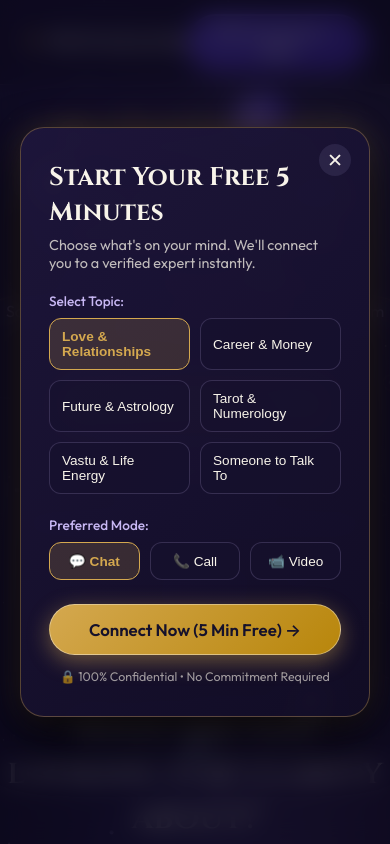
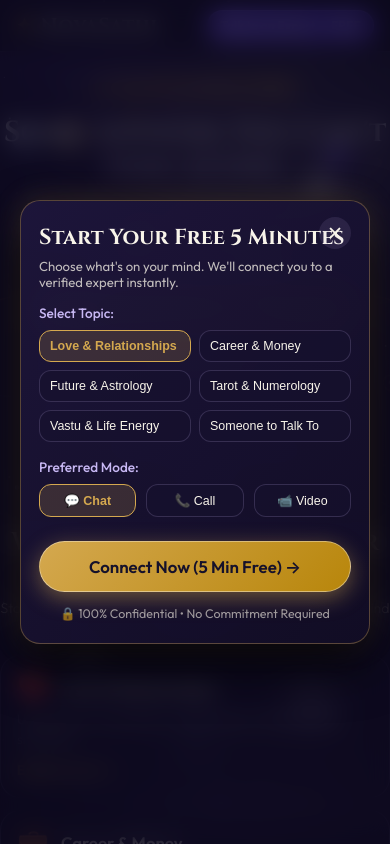
Before and after one commit to sidsahu4570-droid/novasathi-landing-page, a React (Vite) app: page / in a window 390 px wide. Both pictures are taken after a click on the button "Talk to an Expert — FREE". Shown: the top 844 px of the page. Built offline with nearby package versions, Linux system fonts and the light colour scheme.

Commit message:
fix: Complete mobile responsiveness optimization across all viewports

```diff
--- a/src/index.css
+++ b/src/index.css
@@ -891,26 +891,353 @@ html, body {
 }
 
 /* ----------------------------------------------------
-   RESPONSIVE ADJUSTMENTS
+   RESPONSIVE ADJUSTMENTS & MOBILE OPTIMIZATION
    ---------------------------------------------------- */
 @media (max-width: 900px) {
-  .hero-headline { font-size: 2.4rem; }
+  .hero-headline { font-size: 2.2rem; }
   .problem-grid { grid-template-columns: repeat(2, 1fr); }
   .steps-container { grid-template-columns: 1fr; gap: 14px; }
   .testimonials-grid { grid-template-columns: 1fr; gap: 14px; }
-  .trust-strip { flex-direction: column; gap: 8px; border-radius: 20px; }
-  .trust-strip-divider { display: none; }
   .nav-links { display: none; } /* Mobile navbar simplification */
 }
 
-@media (max-width: 600px) {
-  .hero-headline { font-size: 1.95rem; }
-  .hero-subheading { font-size: 1rem; }
-  .problem-grid { grid-template-columns: 1fr; }
-  .hero-trust-badges { flex-direction: column; gap: 6px; border-radius: 16px; }
-  .final-cta-headline { font-size: 1.7rem; }
-  .final-cta-offer { font-size: 1.4rem; }
+@media (max-width: 768px) {
+  html, body {
+    overflow-x: hidden !important;
+    width: 100% !important;
+    position: relative;
+  }
+
+  .cosmic-container {
+    width: 100vw !important;
+    max-width: 100% !important;
+    overflow: hidden !important;
+  }
+
+  .content-container {
+    padding: 0 16px !important;
+    width: 100% !important;
+    max-width: 100% !important;
+    box-sizing: border-box !important;
+  }
+
+  /* Celestial background elements on mobile */
+  .planet-ringed {
+    top: 18% !important;
+    right: 3% !important;
+    width: 55px !important;
+    height: 55px !important;
+    opacity: 0.6 !important;
+  }
+  .planet-sphere-violet {
+    width: 32px !important;
+    height: 32px !important;
+  }
+  .planet-ring {
+    width: 65px !important;
+    height: 20px !important;
+  }
+
+  .planet-orb-left {
+    top: 14% !important;
+    left: 3% !important;
+    width: 28px !important;
+    height: 28px !important;
+    opacity: 0.5 !important;
+  }
+
+  /* Navbar Mobile Layout */
+  .navbar {
+    padding: 10px 0 !important;
+  }
+
+  .navbar-inner {
+    display: flex !important;
+    align-items: center !important;
+    justify-content: space-between !important;
+    gap: 8px !important;
+  }
+
+  .logo-link {
+    font-size: 1.25rem !important;
+    white-space: nowrap !important;
+  }
+
+  .nav-cta {
+    font-size: 0.78rem !important;
+    padding: 7px 12px !important;
+    white-space: nowrap !important;
+    border-radius: 99px !important;
+    box-shadow: 0 4px 12px rgba(109, 74, 255, 0.35) !important;
+  }
+
+  /* Hero Mobile Layout */
+  .hero-section {
+    padding: 22px 0 18px 0 !important;
+  }
+
+  .hero-offer-badge {
+    font-size: 0.78rem !important;
+    padding: 5px 12px !important;
+    margin-bottom: 14px !important;
+  }
+
+  .hero-headline {
+    font-size: 1.8rem !important;
+    line-height: 1.22 !important;
+    margin-bottom: 12px !important;
+    padding: 0 4px !important;
+    word-break: break-word !important;
+  }
+
+  .hero-subheading {
+    font-size: 0.92rem !important;
+    line-height: 1.5 !important;
+    margin-bottom: 18px !important;
+    padding: 0 4px !important;
+  }
+
+  .hero-cta-group {
+    flex-direction: column !important;
+    width: 100% !important;
+    gap: 10px !important;
+    align-items: center !important;
+  }
+
+  .hero-cta-group .btn-primary.btn-gold {
+    width: 100% !important;
+    max-width: 320px !important;
+    text-align: center !important;
+    font-size: 0.98rem !important;
+    padding: 13px 20px !important;
+  }
+
+  .hero-cta-group .btn-secondary {
+    width: 100% !important;
+    max-width: 320px !important;
+    text-align: center !important;
+    font-size: 0.9rem !important;
+    padding: 11px 20px !important;
+  }
+
+  .hero-microcopy {
+    font-size: 0.8rem !important;
+    margin-bottom: 18px !important;
+  }
+
+  .hero-trust-badges {
+    flex-direction: row !important;
+    flex-wrap: wrap !important;
+    justify-content: center !important;
+    gap: 6px 14px !important;
+    font-size: 0.78rem !important;
+    padding: 7px 14px !important;
+    border-radius: 99px !important;
+    width: 100% !important;
+    max-width: 340px !important;
+  }
+
+  /* Section Spacing & Grid Adjustments */
+  .section-problem-selector {
+    padding: 20px 0 24px 0 !important;
+  }
+
+  .section-title {
+    font-size: 1.6rem !important;
+    line-height: 1.25 !important;
+  }
+
+  .section-subtitle {
+    font-size: 0.88rem !important;
+    margin-bottom: 20px !important;
+  }
+
+  .problem-grid {
+    grid-template-columns: 1fr !important;
+    gap: 12px !important;
+  }
+
+  .problem-card {
+    padding: 18px 16px !important;
+    min-height: auto !important;
+  }
+
+  .problem-card-title {
+    font-size: 1.05rem !important;
+  }
+
+  .problem-card-desc {
+    font-size: 0.85rem !important;
+    margin-bottom: 12px !important;
+  }
+
+  .section-how-it-works {
+    padding: 20px 0 24px 0 !important;
+  }
+
+  .steps-container {
+    grid-template-columns: 1fr !important;
+    gap: 12px !important;
+  }
+
+  .step-card {
+    padding: 18px 16px !important;
+  }
+
+  .step-number {
+    font-size: 1.8rem !important;
+    margin-bottom: 6px !important;
+  }
+
+  /* Trust Strip Grid on Mobile */
+  .trust-strip-container {
+    padding: 10px 0 18px 0 !important;
+  }
+
+  .trust-strip {
+    display: grid !important;
+    grid-template-columns: repeat(2, 1fr) !important;
+    gap: 10px 8px !important;
+    padding: 14px 12px !important;
+    border-radius: 16px !important;
+    width: 100% !important;
+    text-align: center !important;
+  }
+
+  .trust-strip-item {
+    justify-content: center !important;
+    font-size: 0.74rem !important;
+    letter-spacing: 0.2px !important;
+  }
+
+  .trust-strip-divider {
+    display: none !important;
+  }
+
+  .section-testimonials {
+    padding: 20px 0 24px 0 !important;
+  }
+
+  .testimonials-grid {
+    grid-template-columns: 1fr !important;
+    gap: 12px !important;
+  }
+
+  .testimonial-card {
+    padding: 18px 16px !important;
+  }
+
+  .section-final-cta {
+    padding: 20px 0 24px 0 !important;
+  }
+
+  .final-cta-card {
+    padding: 26px 18px !important;
+    border-radius: 18px !important;
+  }
+
+  .final-cta-headline {
+    font-size: 1.55rem !important;
+    line-height: 1.25 !important;
+    margin-bottom: 10px !important;
+  }
+
+  .final-cta-sub {
+    font-size: 0.88rem !important;
+    margin-bottom: 16px !important;
+  }
+
+  .final-cta-offer {
+    font-size: 1.35rem !important;
+    margin-bottom: 18px !important;
+  }
+
+  .final-cta-card .btn-primary {
+    width: 100% !important;
+    max-width: 320px !important;
+    font-size: 0.98rem !important;
+    padding: 13px 20px !important;
+  }
+
+  .section-faq {
+    padding: 20px 0 24px 0 !important;
+  }
+
+  .faq-item {
+    padding: 14px 16px !important;
+  }
+
+  .faq-question {
+    font-size: 0.92rem !important;
+    gap: 8px !important;
+  }
+
+  .faq-answer {
+    font-size: 0.85rem !important;
+    line-height: 1.5 !important;
+  }
+
+  .footer {
+    padding: 22px 0 20px 0 !important;
+  }
+
+  .footer-inner {
+    flex-direction: column !important;
+    align-items: center !important;
+    text-align: center !important;
+    gap: 14px !important;
+  }
+
+  .footer-links {
+    flex-wrap: wrap !important;
+    justify-content: center !important;
+    gap: 10px 16px !important;
+    font-size: 0.8rem !important;
+  }
+
+  .modal-content {
+    width: 100% !important;
+    max-width: 380px !important;
+    padding: 22px 18px !important;
+    border-radius: 20px !important;
+    max-height: 90vh !important;
+    overflow-y: auto !important;
+  }
+
+  .modal-title {
+    font-size: 1.35rem !important;
+  }
+
+  .modal-sub {
+    font-size: 0.82rem !important;
+    margin-bottom: 14px !important;
+  }
+
+  .modal-topic-select {
+    grid-template-columns: repeat(2, 1fr) !important;
+    gap: 8px !important;
+    margin-bottom: 16px !important;
+  }
+
+  .modal-topic-btn {
+    padding: 8px 10px !important;
+    font-size: 0.78rem !important;
+  }
 }
+
+@media (max-width: 380px) {
+  .logo-link {
+    font-size: 1.1rem !important;
+  }
+  .nav-cta {
+    font-size: 0.72rem !important;
+    padding: 6px 10px !important;
+  }
+  .hero-headline {
+    font-size: 1.55rem !important;
+  }
+}
+
 
 /* ----------------------------------------------------
    RESTORED COSMIC BACKGROUND KEYFRAME ANIMATIONS
```
